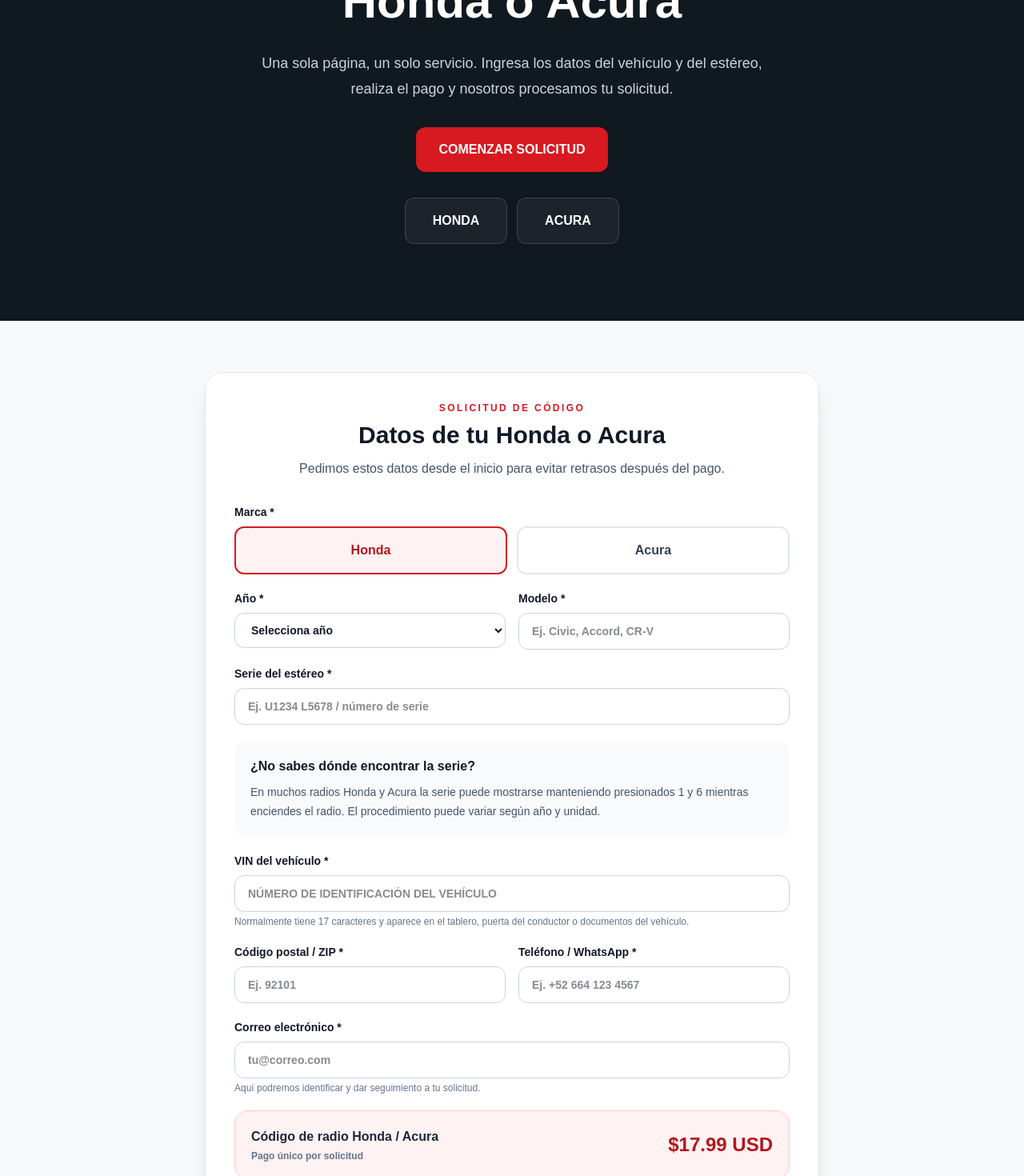
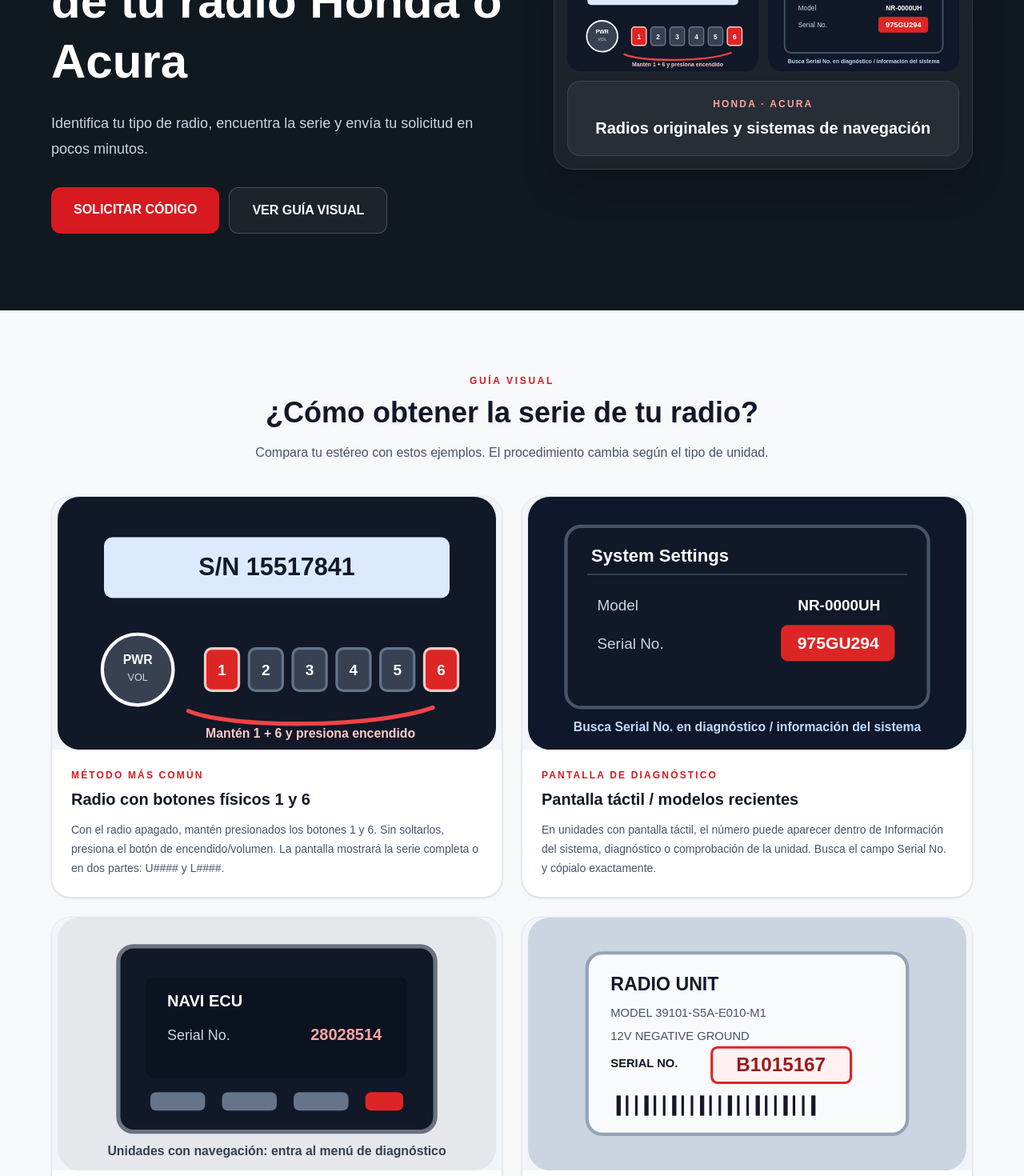
Before and after one commit to victornada2001-hash/Auto-Stereo-Codes---Car-Radio-Code-Service, a Next.js app in the folder app/: page / in a window 1280 px wide. Shown: the part 320-1790 px from the top of the page at 80% size. Built offline with nearby package versions, Linux system fonts and the light colour scheme.

Commit message:
Improve Honda Acura form and add serial guide illustrations

```diff
--- a/app/app/HondaAcuraHome.tsx
+++ b/app/app/HondaAcuraHome.tsx
@@ -5,24 +5,110 @@
 const PRICE_USD = 17.99;
 const YEARS = Array.from({ length: 35 }, (_, i) => String(new Date().getFullYear() - i));
 
+const HONDA_MODELS = [
+  "Accord","Civic","CR-V","HR-V","Pilot","Odyssey","Passport","Ridgeline","Fit","Insight","Clarity","CR-Z","Element","Crosstour","S2000","Prelude","del Sol","Prologue"
+];
+const ACURA_MODELS = [
+  "Integra","TL","TLX","TSX","MDX","RDX","RL","RLX","ILX","RSX","CL","ZDX","NSX","Legend","Vigor","ADX"
+];
+
+function RadioButtonsIllustration(){
+  return <svg viewBox="0 0 520 300" className="h-full w-full" role="img" aria-label="Radio con botones 1 y 6 y botón de encendido">
+    <rect width="520" height="300" rx="26" fill="#111827"/>
+    <rect x="55" y="48" width="410" height="72" rx="10" fill="#dbeafe"/>
+    <text x="260" y="93" textAnchor="middle" fontSize="29" fontWeight="800" fill="#111827">S/N 15517841</text>
+    <circle cx="95" cy="205" r="42" fill="#374151" stroke="#f8fafc" strokeWidth="4"/>
+    <text x="95" y="198" textAnchor="middle" fontSize="15" fontWeight="800" fill="white">PWR</text>
+    <text x="95" y="218" textAnchor="middle" fontSize="12" fill="#cbd5e1">VOL</text>
+    {[1,2,3,4,5,6].map((n,i)=>{
+      const x=175+i*52; const hot=n===1||n===6;
+      return <g key={n}><rect x={x} y="180" width="40" height="50" rx="8" fill={hot?"#dc2626":"#374151"} stroke={hot?"#fecaca":"#64748b"} strokeWidth="3"/><text x={x+20} y="212" textAnchor="middle" fontSize="18" fontWeight="900" fill="white">{n}</text></g>
+    })}
+    <path d="M155 254 C205 275 375 275 445 250" fill="none" stroke="#ef4444" strokeWidth="5" strokeLinecap="round"/>
+    <text x="300" y="286" textAnchor="middle" fontSize="15" fontWeight="800" fill="#fecaca">Mantén 1 + 6 y presiona encendido</text>
+  </svg>;
+}
+
+function TouchscreenIllustration(){
+  return <svg viewBox="0 0 520 300" className="h-full w-full" role="img" aria-label="Pantalla táctil mostrando número de serie">
+    <rect width="520" height="300" rx="26" fill="#0f172a"/>
+    <rect x="45" y="35" width="430" height="215" rx="18" fill="#111827" stroke="#475569" strokeWidth="4"/>
+    <text x="75" y="77" fontSize="21" fontWeight="800" fill="white">System Settings</text>
+    <line x1="70" x2="450" y1="92" y2="92" stroke="#334155" strokeWidth="2"/>
+    <text x="82" y="135" fontSize="18" fill="#cbd5e1">Model</text>
+    <text x="320" y="135" fontSize="18" fontWeight="700" fill="white">NR-0000UH</text>
+    <text x="82" y="180" fontSize="18" fill="#cbd5e1">Serial No.</text>
+    <rect x="300" y="152" width="135" height="43" rx="8" fill="#dc2626"/>
+    <text x="368" y="180" textAnchor="middle" fontSize="20" fontWeight="900" fill="white">975GU294</text>
+    <text x="260" y="278" textAnchor="middle" fontSize="15" fontWeight="800" fill="#bfdbfe">Busca Serial No. en diagnóstico / información del sistema</text>
+  </svg>;
+}
+
+function NavigationIllustration(){
+  return <svg viewBox="0 0 520 300" className="h-full w-full" role="img" aria-label="Sistema de navegación antiguo con menú de diagnóstico">
+    <rect width="520" height="300" rx="26" fill="#e5e7eb"/>
+    <rect x="72" y="34" width="376" height="220" rx="18" fill="#111827" stroke="#6b7280" strokeWidth="5"/>
+    <rect x="105" y="70" width="310" height="120" rx="10" fill="#0b1220"/>
+    <text x="130" y="105" fontSize="19" fontWeight="800" fill="white">NAVI ECU</text>
+    <text x="130" y="145" fontSize="17" fill="#cbd5e1">Serial No.</text>
+    <text x="300" y="145" fontSize="19" fontWeight="900" fill="#fca5a5">28028514</text>
+    <rect x="110" y="207" width="65" height="22" rx="7" fill="#64748b"/>
+    <rect x="195" y="207" width="65" height="22" rx="7" fill="#64748b"/>
+    <rect x="280" y="207" width="65" height="22" rx="7" fill="#64748b"/>
+    <rect x="365" y="207" width="45" height="22" rx="7" fill="#dc2626"/>
+    <text x="260" y="282" textAnchor="middle" fontSize="15" fontWeight="800" fill="#334155">Unidades con navegación: entra al menú de diagnóstico</text>
+  </svg>;
+}
+
+function LabelIllustration(){
+  return <svg viewBox="0 0 520 300" className="h-full w-full" role="img" aria-label="Etiqueta física de radio con número de serie">
+    <rect width="520" height="300" rx="26" fill="#cbd5e1"/>
+    <rect x="70" y="42" width="380" height="215" rx="18" fill="#f8fafc" stroke="#94a3b8" strokeWidth="4"/>
+    <text x="98" y="86" fontSize="22" fontWeight="900" fill="#111827">RADIO UNIT</text>
+    <text x="98" y="118" fontSize="14" fill="#475569">MODEL 39101-S5A-E010-M1</text>
+    <text x="98" y="145" fontSize="14" fill="#475569">12V NEGATIVE GROUND</text>
+    <text x="98" y="177" fontSize="14" fontWeight="800" fill="#111827">SERIAL NO.</text>
+    <rect x="218" y="154" width="165" height="42" rx="7" fill="#fff1f2" stroke="#dc2626" strokeWidth="3"/>
+    <text x="300" y="182" textAnchor="middle" fontSize="23" fontWeight="900" fill="#991b1b">B1015167</text>
+    <g fill="#111827">{Array.from({length:22},(_,i)=><rect key={i} x={105+i*11} y="211" width={i%3===0?5:3} height="24"/>)}</g>
+  </svg>;
+}
+
+const GUIDES = [
+  {title:"Radio con botones físicos 1 y 6", eyebrow:"MÉTODO MÁS COMÚN", body:"Con el radio apagado, mantén presionados los botones 1 y 6. Sin soltarlos, presiona el botón de encendido/volumen. La pantalla mostrará la serie completa o en dos partes: U#### y L####.", image:<RadioButtonsIllustration/>},
+  {title:"Pantalla táctil / modelos recientes", eyebrow:"PANTALLA DE DIAGNÓSTICO", body:"En unidades con pantalla táctil, el número puede aparecer dentro de Información del sistema, diagnóstico o comprobación de la unidad. Busca el campo Serial No. y cópialo exactamente.", image:<TouchscreenIllustration/>},
+  {title:"Navegación anterior", eyebrow:"NAVEGACIÓN / ECU", body:"En algunos sistemas de navegación antiguos debes entrar al menú de diagnóstico y abrir la información de la unidad o Navi ECU. Ahí aparecerá el número de serie del sistema.", image:<NavigationIllustration/>},
+  {title:"Etiqueta física del estéreo", eyebrow:"SI NO APARECE EN PANTALLA", body:"Si tu radio no muestra la serie desde el menú, puede estar impresa en una etiqueta en la parte superior, lateral o trasera de la unidad. Busca SERIAL NO. o S/N, no el número de parte.", image:<LabelIllustration/>},
+];
+
 export default function HondaAcuraHome() {
   const [brand, setBrand] = useState<"Honda" | "Acura">("Honda");
+  const [model, setModel] = useState("");
   const [busy, setBusy] = useState(false);
   const [message, setMessage] = useState("");
+  const models = brand === "Honda" ? HONDA_MODELS : ACURA_MODELS;
+
+  function chooseBrand(next:"Honda"|"Acura"){
+    setBrand(next);
+    setModel("");
+  }
 
   async function submit(event: FormEvent<HTMLFormElement>) {
     event.preventDefault();
     const data = new FormData(event.currentTarget);
     const year = String(data.get("year") || "").trim();
-    const model = String(data.get("model") || "").trim();
+    const selectedModel = String(data.get("model") || "").trim();
     const serial = String(data.get("serial") || "").trim();
     const vin = String(data.get("vin") || "").trim().toUpperCase();
-    const postalCode = String(data.get("postalCode") || "").trim().toUpperCase();
     const email = String(data.get("email") || "").trim();
     const phone = String(data.get("phone") || "").trim();
 
-    if (!year || !model || !serial || !vin || !postalCode || !email || !phone) {
-      setMessage("Completa todos los datos para poder procesar tu código Honda o Acura.");
+    if (!year || !selectedModel || !serial || !vin) {
+      setMessage("Completa marca, año, modelo, VIN y serie del estéreo.");
+      return;
+    }
+    if (!email && !phone) {
+      setMessage("Deja al menos un medio de contacto: WhatsApp/teléfono o correo electrónico.");
       return;
     }
 
@@ -32,23 +118,14 @@
       const response = await fetch("/api/checkout", {
         method: "POST",
         headers: { "Content-Type": "application/json" },
-        body: JSON.stringify({
-          serial,
-          vin,
-          postalCode,
-          email,
-          phone,
-          prioritySms: false,
-          language: "es",
-          detectedBrand: brand,
-          radioFamily: `${year} ${model}`,
-        }),
+        body: JSON.stringify({ serial, vin, email, phone, prioritySms:false, language:"es", detectedBrand:brand, radioFamily:`${year} ${selectedModel}` }),
       });
       const result = await response.json();
       if (!response.ok || !result.url) {
         const messages: Record<string, string> = {
-          INVALID_EMAIL: "Escribe un correo electrónico válido.",
-          EMAIL_UNDELIVERABLE: "No pudimos validar ese correo. Revisa que esté escrito correctamente.",
+          INVALID_EMAIL: "Escribe un correo electrónico válido o déjalo vacío y usa WhatsApp.",
+          EMAIL_UNDELIVERABLE: "No pudimos validar ese correo. Revisa que esté escrito correctamente o usa WhatsApp.",
+          INVALID_CONTACT: "Deja al menos un WhatsApp/teléfono o un correo electrónico.",
           INVALID_INPUT: "Revisa los datos del vehículo e inténtalo de nuevo.",
           UNSUPPORTED_BRAND: "Este servicio solo acepta Honda y Acura.",
           NOT_CONFIGURED: "El sistema de pago todavía no está disponible. Inténtalo más tarde.",
@@ -64,114 +141,60 @@
     }
   }
 
-  return (
-    <main className="min-h-screen bg-[#f7f8fa] text-[#111827]">
+  return <main className="min-h-screen bg-[#f7f8fa] text-[#111827]">
     <header className="sticky top-0 z-20 border-b border-slate-200 bg-white/95 backdrop-blur">
       <div className="mx-auto flex max-w-6xl items-center justify-between px-5 py-4">
-          <a href="/" className="text-xl font-black tracking-tight text-[#111827]">AutoStereoCodes</a>
-          <a href="#solicitar" className="rounded-xl bg-[#d71920] px-5 py-3 text-sm font-black uppercase text-white transition hover:bg-[#b4151b]">Solicitar código</a>
+        <a href="/" className="text-xl font-black tracking-tight">AutoStereoCodes</a>
+        <div className="flex items-center gap-3"><a href="#como-encontrar-serie" className="hidden text-sm font-bold text-slate-600 sm:inline">Cómo sacar la serie</a><a href="#solicitar" className="rounded-xl bg-[#d71920] px-5 py-3 text-sm font-black uppercase text-white">Solicitar código</a></div>
       </div>
     </header>
 
-      <section className="bg-[#101820] px-5 py-16 text-center text-white md:py-24">
-        <div className="mx-auto max-w-4xl">
+    <section className="overflow-hidden bg-[#101820] px-5 py-16 text-white md:py-24">
+      <div className="mx-auto grid max-w-6xl items-center gap-12 lg:grid-cols-[1.05fr_.95fr]">
+        <div>
           <div className="text-sm font-black uppercase tracking-[.22em] text-red-400">Servicio exclusivo Honda + Acura</div>
           <h1 className="mt-4 text-4xl font-black leading-tight sm:text-6xl">Recupera el código de tu radio Honda o Acura</h1>
-          <p className="mx-auto mt-6 max-w-2xl text-lg leading-8 text-slate-300">Una sola página, un solo servicio. Ingresa los datos del vehículo y del estéreo, realiza el pago y nosotros procesamos tu solicitud.</p>
-          <a href="#solicitar" className="mt-8 inline-flex rounded-xl bg-[#d71920] px-7 py-4 font-black uppercase text-white transition hover:bg-[#b4151b]">Comenzar solicitud</a>
-          <div className="mx-auto mt-8 flex max-w-md justify-center gap-3">
-            <div className="min-w-32 rounded-xl border border-white/15 bg-white/5 px-6 py-4 font-black">HONDA</div>
-            <div className="min-w-32 rounded-xl border border-white/15 bg-white/5 px-6 py-4 font-black">ACURA</div>
+          <p className="mt-6 max-w-2xl text-lg leading-8 text-slate-300">Identifica tu tipo de radio, encuentra la serie y envía tu solicitud en pocos minutos.</p>
+          <div className="mt-8 flex flex-wrap gap-3"><a href="#solicitar" className="rounded-xl bg-[#d71920] px-7 py-4 font-black uppercase text-white">Solicitar código</a><a href="#como-encontrar-serie" className="rounded-xl border border-white/20 bg-white/5 px-7 py-4 font-black uppercase text-white">Ver guía visual</a></div>
+        </div>
+        <div className="grid grid-cols-2 gap-3 rounded-3xl border border-white/10 bg-white/5 p-4 shadow-2xl">
+          <div className="overflow-hidden rounded-2xl bg-white/5"><RadioButtonsIllustration/></div>
+          <div className="overflow-hidden rounded-2xl bg-white/5"><TouchscreenIllustration/></div>
+          <div className="col-span-2 rounded-2xl border border-white/10 bg-white/5 p-5 text-center"><div className="text-xs font-black uppercase tracking-[.18em] text-red-300">Honda · Acura</div><div className="mt-2 text-xl font-black">Radios originales y sistemas de navegación</div></div>
         </div>
       </div>
     </section>
 
-      <section id="solicitar" className="scroll-mt-24 px-5 py-14 md:py-16">
+    <section id="como-encontrar-serie" className="px-5 py-16 md:py-20">
+      <div className="mx-auto max-w-6xl">
+        <div className="mx-auto max-w-3xl text-center"><div className="text-xs font-black uppercase tracking-[.22em] text-[#d71920]">Guía visual</div><h2 className="mt-3 text-3xl font-black sm:text-4xl">¿Cómo obtener la serie de tu radio?</h2><p className="mt-4 leading-7 text-slate-600">Compara tu estéreo con estos ejemplos. El procedimiento cambia según el tipo de unidad.</p></div>
+        <div className="mt-10 grid gap-6 md:grid-cols-2">
+          {GUIDES.map(item=><article key={item.title} className="overflow-hidden rounded-3xl border border-slate-200 bg-white shadow-sm"><div className="aspect-[16/9] bg-slate-100">{item.image}</div><div className="p-6"><div className="text-xs font-black uppercase tracking-[.18em] text-[#d71920]">{item.eyebrow}</div><h3 className="mt-2 text-xl font-black">{item.title}</h3><p className="mt-3 text-sm leading-6 text-slate-600">{item.body}</p></div></article>)}
+        </div>
+        <div className="mt-7 rounded-2xl border border-blue-200 bg-blue-50 p-5 text-sm leading-6 text-slate-700"><strong>Importante:</strong> copia la serie exactamente como aparece. Si se muestra en dos partes, por ejemplo <strong>U1234</strong> y <strong>L5678</strong>, guarda ambas partes.</div>
+      </div>
+    </section>
+
+    <section id="solicitar" className="scroll-mt-24 border-t border-slate-200 bg-white px-5 py-14 md:py-16">
       <div className="mx-auto max-w-3xl rounded-3xl border border-slate-200 bg-white p-6 shadow-xl sm:p-9">
-          <div className="text-center">
-            <div className="text-xs font-black uppercase tracking-[.2em] text-[#d71920]">Solicitud de código</div>
-            <h2 className="mt-2 text-3xl font-black">Datos de tu Honda o Acura</h2>
-            <p className="mt-3 text-slate-600">Pedimos estos datos desde el inicio para evitar retrasos después del pago.</p>
+        <div className="text-center"><div className="text-xs font-black uppercase tracking-[.2em] text-[#d71920]">Solicitud de código</div><h2 className="mt-2 text-3xl font-black">Datos de tu Honda o Acura</h2><p className="mt-3 text-slate-600">Selecciona tu marca y verás únicamente los modelos correspondientes.</p></div>
+        <form onSubmit={submit} className="mt-8 grid gap-5">
+          <div><div className="mb-2 text-sm font-black">Marca *</div><div className="grid grid-cols-2 gap-3">{(["Honda","Acura"] as const).map(option=><button key={option} type="button" onClick={()=>chooseBrand(option)} className={`rounded-xl border-2 px-5 py-4 font-black transition ${brand===option?"border-[#d71920] bg-red-50 text-[#b4151b]":"border-slate-200 bg-white text-slate-700"}`}>{option}</button>)}</div></div>
+          <div className="grid gap-4 sm:grid-cols-2">
+            <label className="text-sm font-black">Año *<select name="year" required className="mt-2 w-full rounded-xl border border-slate-300 bg-white px-4 py-3 font-semibold outline-none focus:border-[#d71920]"><option value="">Selecciona año</option>{YEARS.map(year=><option key={year} value={year}>{year}</option>)}</select></label>
+            <label className="text-sm font-black">Modelo *<select name="model" required value={model} onChange={e=>setModel(e.target.value)} className="mt-2 w-full rounded-xl border border-slate-300 bg-white px-4 py-3 font-semibold outline-none focus:border-[#d71920]"><option value="">Selecciona modelo</option>{models.map(name=><option key={name} value={name}>{name}</option>)}</select></label>
           </div>
-
-          <form onSubmit={submit} className="mt-8 grid gap-5">
-            <div>
-              <div className="mb-2 text-sm font-black">Marca *</div>
-              <div className="grid grid-cols-2 gap-3">
-                {(["Honda", "Acura"] as const).map(option => (
-                  <button key={option} type="button" onClick={() => setBrand(option)} className={`rounded-xl border-2 px-5 py-4 font-black transition ${brand === option ? "border-[#d71920] bg-red-50 text-[#b4151b]" : "border-slate-200 bg-white text-slate-700 hover:border-slate-300"}`}>
-                    {option}
-                  </button>
-                ))}
-              </div>
-            </div>
-
-            <div className="grid gap-4 sm:grid-cols-2">
-              <label className="text-sm font-black">Año *
-                <select name="year" required className="mt-2 w-full rounded-xl border border-slate-300 bg-white px-4 py-3 font-semibold outline-none focus:border-[#d71920]">
-                  <option value="">Selecciona año</option>
-                  {YEARS.map(year => <option key={year} value={year}>{year}</option>)}
-                </select>
-              </label>
-              <label className="text-sm font-black">Modelo *
-                <input name="model" required maxLength={80} placeholder={brand === "Honda" ? "Ej. Civic, Accord, CR-V" : "Ej. TL, MDX, RDX"} className="mt-2 w-full rounded-xl border border-slate-300 px-4 py-3 outline-none focus:border-[#d71920]" />
-              </label>
-            </div>
-
-            <label className="text-sm font-black">Serie del estéreo *
-              <input name="serial" required maxLength={100} autoCapitalize="characters" placeholder="Ej. U1234 L5678 / número de serie" className="mt-2 w-full rounded-xl border border-slate-300 px-4 py-3 outline-none focus:border-[#d71920]" />
-            </label>
-
-            <div className="rounded-2xl bg-slate-50 p-5">
-              <div className="font-black">¿No sabes dónde encontrar la serie?</div>
-              <p className="mt-2 text-sm leading-6 text-slate-600">En muchos radios Honda y Acura la serie puede mostrarse manteniendo presionados 1 y 6 mientras enciendes el radio. El procedimiento puede variar según año y unidad.</p>
-            </div>
-
-            <label className="text-sm font-black">VIN del vehículo *
-              <input name="vin" required minLength={11} maxLength={17} autoCapitalize="characters" placeholder="Número de identificación del vehículo" className="mt-2 w-full rounded-xl border border-slate-300 px-4 py-3 uppercase outline-none focus:border-[#d71920]" />
-              <span className="mt-1 block text-xs font-medium text-slate-500">Normalmente tiene 17 caracteres y aparece en el tablero, puerta del conductor o documentos del vehículo.</span>
-            </label>
-
-            <div className="grid gap-4 sm:grid-cols-2">
-              <label className="text-sm font-black">Código postal / ZIP *
-                <input name="postalCode" required maxLength={20} autoComplete="postal-code" placeholder="Ej. 92101" className="mt-2 w-full rounded-xl border border-slate-300 px-4 py-3 outline-none focus:border-[#d71920]" />
-              </label>
-              <label className="text-sm font-black">Teléfono / WhatsApp *
-                <input name="phone" type="tel" required autoComplete="tel" maxLength={32} placeholder="Ej. +52 664 123 4567" className="mt-2 w-full rounded-xl border border-slate-300 px-4 py-3 outline-none focus:border-[#d71920]" />
-              </label>
-            </div>
-
-            <label className="text-sm font-black">Correo electrónico *
-              <input name="email" type="email" required autoComplete="email" maxLength={254} placeholder="tu@correo.com" className="mt-2 w-full rounded-xl border border-slate-300 px-4 py-3 outline-none focus:border-[#d71920]" />
-              <span className="mt-1 block text-xs font-medium text-slate-500">Aquí podremos identificar y dar seguimiento a tu solicitud.</span>
-            </label>
-
-            <div className="flex flex-col gap-2 rounded-2xl border border-red-200 bg-red-50 p-5 sm:flex-row sm:items-center sm:justify-between">
-              <div>
-                <div className="font-black text-slate-800">Código de radio Honda / Acura</div>
-                <div className="mt-1 text-xs font-semibold text-slate-500">Pago único por solicitud</div>
-              </div>
-              <span className="text-2xl font-black text-[#b4151b]">${PRICE_USD.toFixed(2)} USD</span>
-            </div>
-
-            {message && <div role="alert" className="rounded-xl border border-amber-300 bg-amber-50 p-4 font-semibold text-amber-900">{message}</div>}
-
-            <button disabled={busy} type="submit" className="rounded-xl bg-[#d71920] px-6 py-4 text-lg font-black uppercase text-white transition hover:bg-[#b4151b] disabled:cursor-wait disabled:opacity-60">
-              {busy ? "Abriendo pago…" : "Continuar al pago"}
-            </button>
+          <label className="text-sm font-black">Serie del estéreo *<input name="serial" required maxLength={100} autoCapitalize="characters" placeholder="Ej. U1234 L5678 / 15517841" className="mt-2 w-full rounded-xl border border-slate-300 px-4 py-3 outline-none focus:border-[#d71920]"/><a href="#como-encontrar-serie" className="mt-2 inline-block text-xs font-bold text-[#d71920]">¿No sabes cuál es? Ver guía visual ↑</a></label>
+          <label className="text-sm font-black">VIN del vehículo *<input name="vin" required minLength={11} maxLength={17} autoCapitalize="characters" placeholder="Número de identificación del vehículo" className="mt-2 w-full rounded-xl border border-slate-300 px-4 py-3 uppercase outline-none focus:border-[#d71920]"/></label>
+          <div className="rounded-2xl border border-slate-200 bg-slate-50 p-5"><div className="font-black">Contacto — deja por lo menos uno *</div><p className="mt-1 text-sm text-slate-500">Puedes usar WhatsApp/teléfono, correo electrónico o ambos.</p><div className="mt-4 grid gap-4 sm:grid-cols-2"><label className="text-sm font-black">WhatsApp / teléfono<input name="phone" type="tel" autoComplete="tel" maxLength={32} placeholder="Ej. +52 664 123 4567" className="mt-2 w-full rounded-xl border border-slate-300 bg-white px-4 py-3 outline-none focus:border-[#d71920]"/></label><label className="text-sm font-black">Correo electrónico<input name="email" type="email" autoComplete="email" maxLength={254} placeholder="tu@correo.com" className="mt-2 w-full rounded-xl border border-slate-300 bg-white px-4 py-3 outline-none focus:border-[#d71920]"/></label></div></div>
+          <div className="flex flex-col gap-2 rounded-2xl border border-red-200 bg-red-50 p-5 sm:flex-row sm:items-center sm:justify-between"><div><div className="font-black text-slate-800">Código de radio Honda / Acura</div><div className="mt-1 text-xs font-semibold text-slate-500">Pago único por solicitud</div></div><span className="text-2xl font-black text-[#b4151b]">${PRICE_USD.toFixed(2)} USD</span></div>
+          {message&&<div role="alert" className="rounded-xl border border-amber-300 bg-amber-50 p-4 font-semibold text-amber-900">{message}</div>}
+          <button disabled={busy} type="submit" className="rounded-xl bg-[#d71920] px-6 py-4 text-lg font-black uppercase text-white transition hover:bg-[#b4151b] disabled:opacity-60">{busy?"Abriendo pago…":"Continuar al pago"}</button>
           <p className="text-center text-xs font-medium leading-5 text-slate-500">Servicio independiente especializado en recuperación de códigos de radio. Honda y Acura son marcas de sus respectivos propietarios.</p>
         </form>
       </div>
     </section>
 
-      <section className="border-t border-slate-200 bg-white px-5 py-12 text-center">
-        <div className="mx-auto max-w-3xl">
-          <h2 className="text-2xl font-black">Solo Honda y Acura</h2>
-          <p className="mt-3 leading-7 text-slate-600">No ofrecemos códigos para Jeep, Chrysler, Nissan, Renault ni otras marcas. Todo el sistema está dedicado a radios Honda y Acura.</p>
-        </div>
-      </section>
-
     <footer className="bg-[#101820] px-5 py-8 text-center text-sm text-slate-400">© {new Date().getFullYear()} AutoStereoCodes · Honda & Acura Radio Codes</footer>
-    </main>
-  );
+  </main>;
 }
```
Lines whose indentation alone changed are shown as unchanged.
